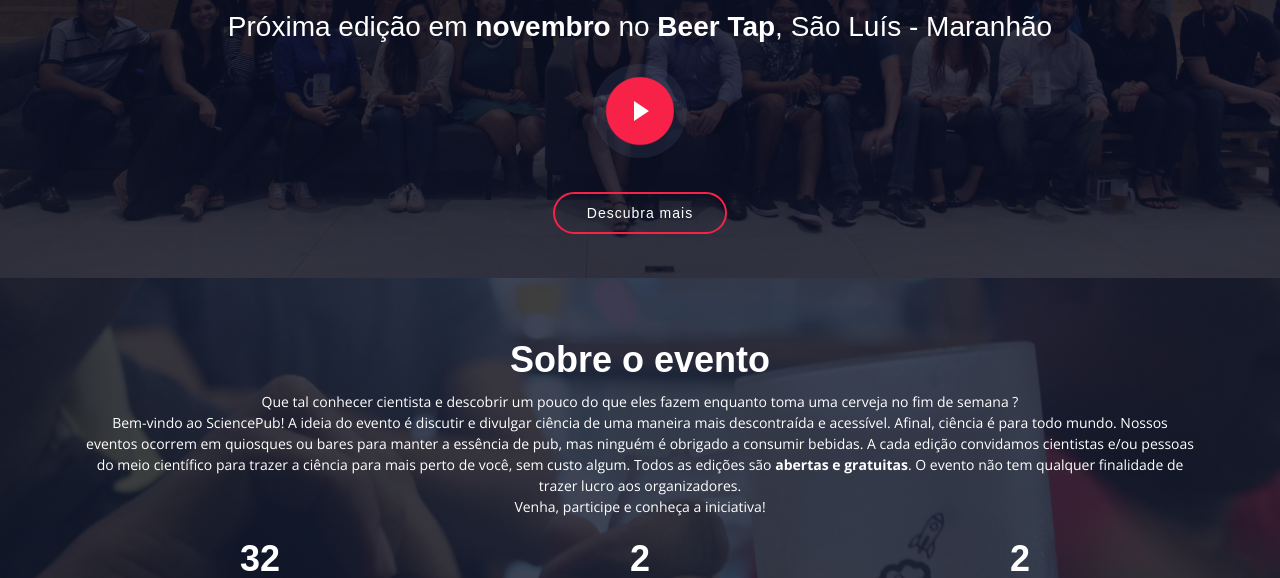
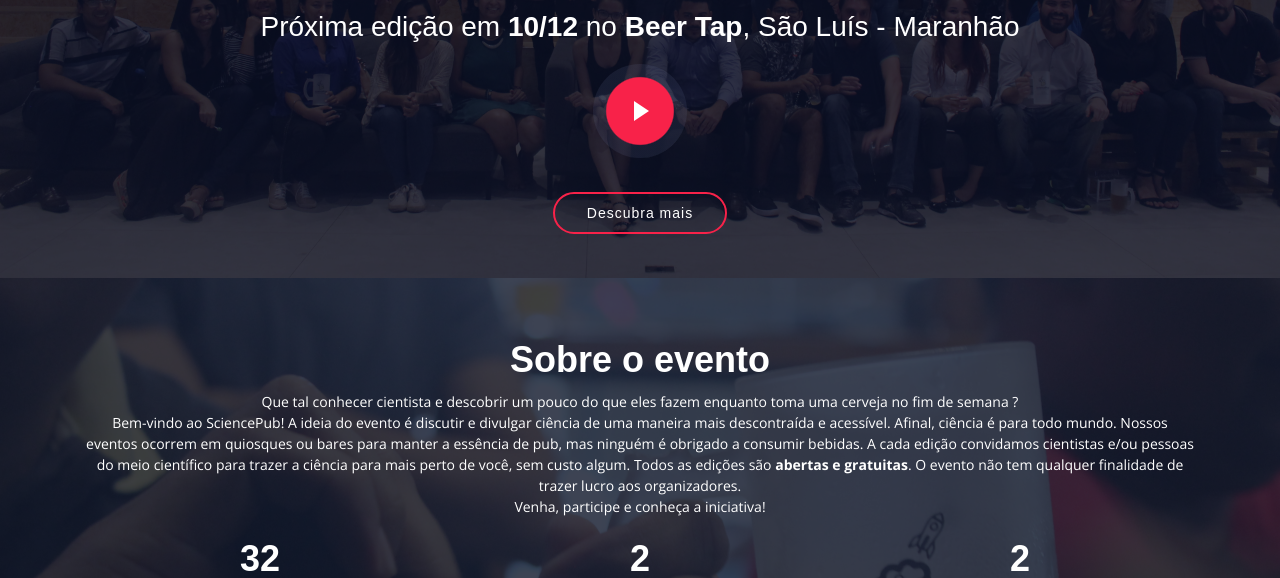
Before and after one commit to sciencepub/sciencepub.site, a plain HTML site: page index.html in a window 1280 px wide. Shown: the part 522-1100 px from the top of the page. Drawn offline with nearby package versions, Linux system fonts and the light colour scheme.

Commit message:
Atualização chamada próxima edição

```diff
--- a/index.html
+++ b/index.html
@@ -91,7 +91,7 @@
             </div>
             <h1 class="mb-4 pb-0">Seu pub mensal sobre
                 <br><span>ciência e tecnologia</span></h1>
-            <h3 style="color: #ffffff;">Próxima edição em <strong>novembro</strong> no
+            <h3 style="color: #ffffff;">Próxima edição em <strong>10/12</strong> no
                 <strong>Beer Tap</strong>, São Luís - Maranhão</h3>
             <a href="https://www.youtube.com/watch?v=eAK5UzAOJ60" class="venobox play-btn mb-4" data-vbtype="video"
                 data-autoplay="true"></a>
```
